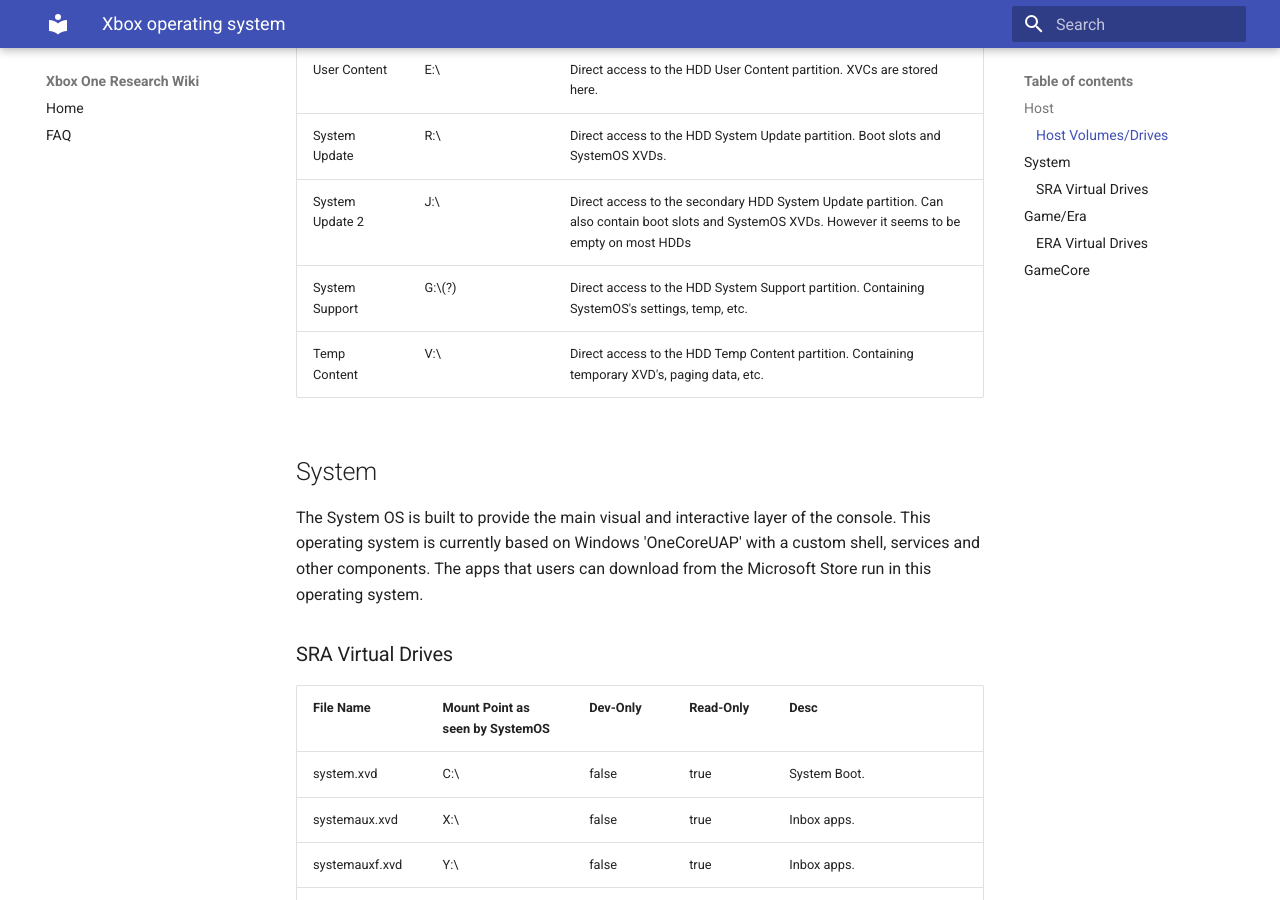
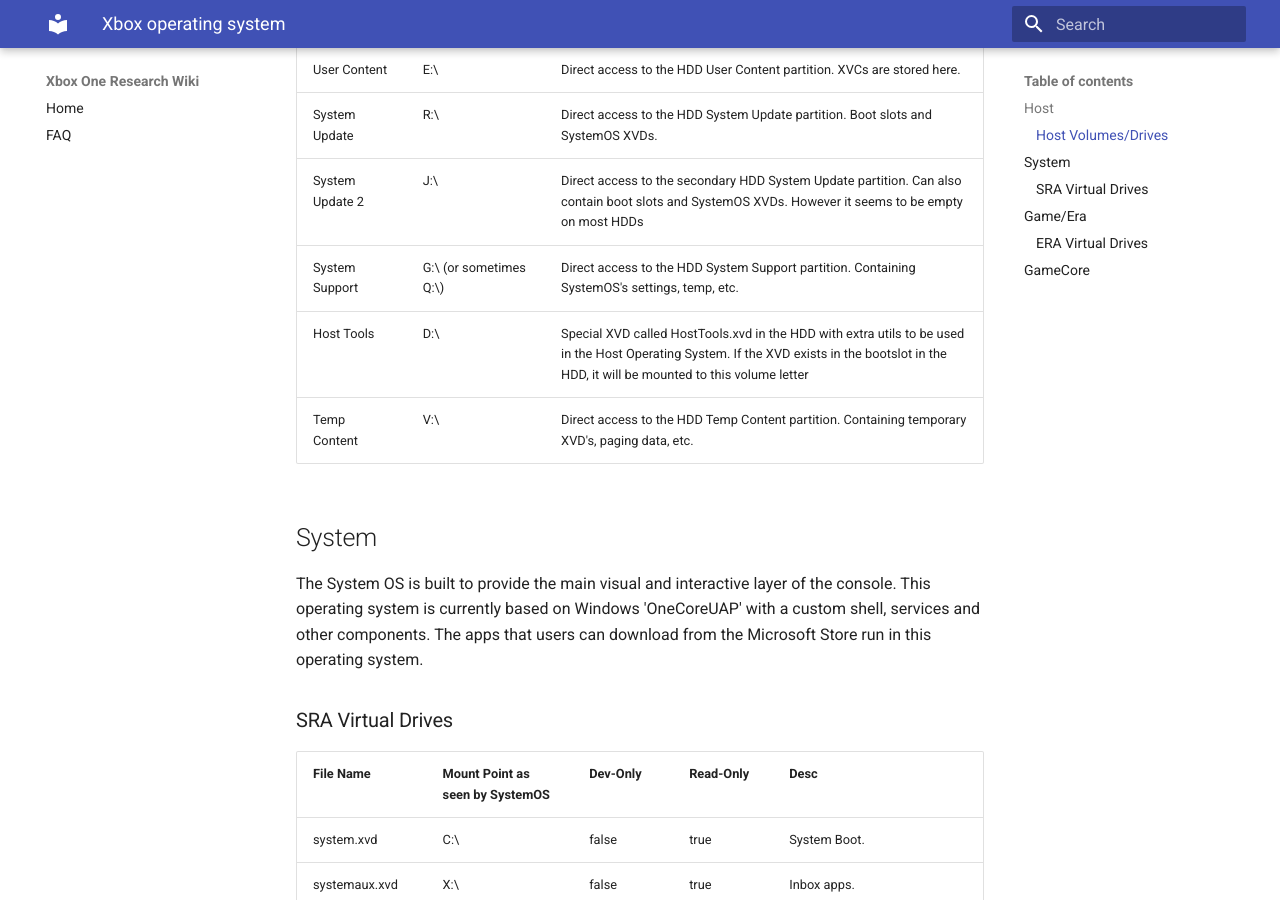
Before and after one commit to xboxoneresearch/wiki, an MkDocs documentation site: the page built from docs/xbox-operating-system.md, in a window 1280 px wide and 900 px high, scrolled down 653 px. Built offline with MkDocs 1.6.1 and Material for MkDocs 9.7.7, drawn with Linux system fonts in a browser that asks for light colours.

Commit message:
Document HostTools, fix System Support volume letter

```diff
--- a/docs/xbox-operating-system.md
+++ b/docs/xbox-operating-system.md
@@ -22,7 +22,8 @@
 | User Content   | E:\\        | Direct access to the HDD User Content partition. XVCs are stored here.                                                                                                                                                |
 | System Update  | R:\\        | Direct access to the HDD System Update partition. Boot slots and SystemOS XVDs.                                                                                                                                       |
 | System Update 2  | J:\\      | Direct access to the secondary HDD System Update partition. Can also contain boot slots and SystemOS XVDs. However it seems to be empty on most HDDs                                                                                                                                       |
-| System Support | G:\\(?)    | Direct access to the HDD System Support partition. Containing SystemOS's settings, temp, etc.                                                                                                                         |
+| System Support | G:\\ (or sometimes Q:\\)   | Direct access to the HDD System Support partition. Containing SystemOS's settings, temp, etc.                                                                                                                         |
+| Host Tools | D:\\    | Special XVD called HostTools.xvd in the HDD with extra utils to be used in the Host Operating System. If the XVD exists in the bootslot in the HDD, it will be mounted to this volume letter                                                                                                                         |
 | Temp Content | V:\\    | Direct access to the HDD Temp Content partition. Containing temporary XVD's, paging data, etc.                                                                                                                         |
 
 ## System
```
